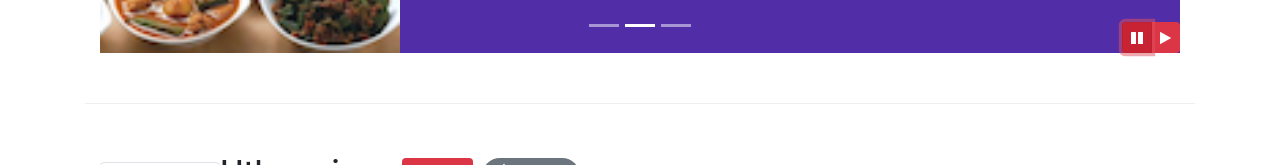
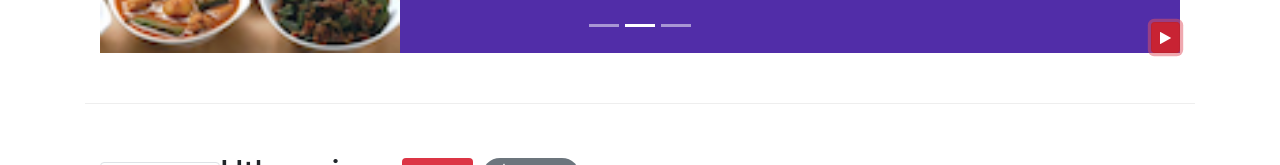
Before and after one commit to mahlahj/Initial_Setup, a website: page index comments.html in a window 1280 px wide. Both pictures are taken after a click on the button 1137 px from the left and 668 px from the top of the page. Shown: the part 631-796 px from the top of the page. Drawn offline with nearby package versions, Linux system fonts and the light colour scheme.

Commit message:
More Bootstrap JQuery

```diff
--- a/index comments.html
+++ b/index comments.html
@@ -333,14 +333,15 @@
                         </a>
 <!-- 18.- These next lines add two buttons for better control of the carousel by adding the two buttons inside a button group with
           the ID carouselButtons. The two buttons contain the pause and play glyphicons to indicate their corresponding actions. -->
-                        <div class="btn-group" id="carouselButton">
-                            <button class="btn btn-danger btn-sm" id="carousel-pause">
-                                <span class="fa fa-pause"></span>
+<!-- 19.- We remove this div to get only 1 button instead of 2, also remove the last button. Rename the
+          id="carousel-pause" to:
+                        <div class="btn-group" id="carouselButton"></div>-->
+                            <button class="btn btn-danger btn-sm" id="carouselButton">
+                                <span id="carousel-button-icon" class="fa fa-pause"></span>
                             </button>
-                            <button class="btn btn-danger btn-sm" id="carousel-play">
+<!--                        <button class="btn btn-danger btn-sm" id="carousel-play">
                                 <span class="fa fa-play"></span>
-                            </button>
-                        </div>
+                            </button>-->
                     </div>
                 </div>
             </div>
@@ -638,16 +639,24 @@
      });
  </script> -->
 <!-- 18.- This Javascript code contains JQuery syntax added to the carousel to control. -->
+<!-- 19.- We made use of the hasClass method, and also use the removeClass and addClass methods,
+          jQuery methods that we applied in order to manipulate the DOM -->
  <script>
      $(document).ready(function() {
          $("#mycarousel").carousel( { interval: 2000 } );
-         $("#carousel-pause").click(function() {
-             $("#mycarousel").carousel('pause');
+         $("#carouselButton").click(function() {
+             if ($("#carouselButton").children("span").hasClass('fa-pause')) {
+                $("#mycarousel").carousel('pause');
+                $("#carouselButton").children("span").removeClass('fa-pause');
+                $("#carouselButton").children("span").addClass('fa-play');
+             }
+             else if ($("#carouselButton").children("span").hasClass('fa-play')) {
+                $("#mycarousel").carousel('cycle');
+                $("#carouselButton").children("span").removeClass('fa-play');
+                $("#carouselButton").children("span").addClass('fa-pause');
+             }
          });
-         $("#carousel-play").click(function() {
-             $("#mycarousel").carousel('cycle');
-         });
-     })
+     });
  </script>
 </body>
 
```
